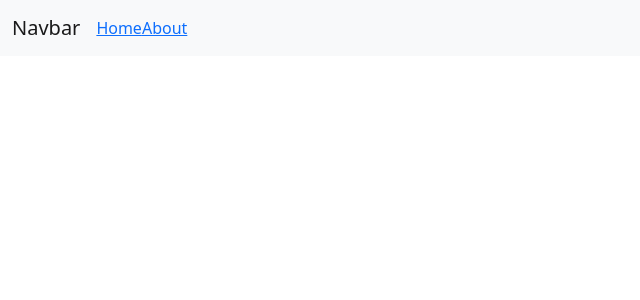
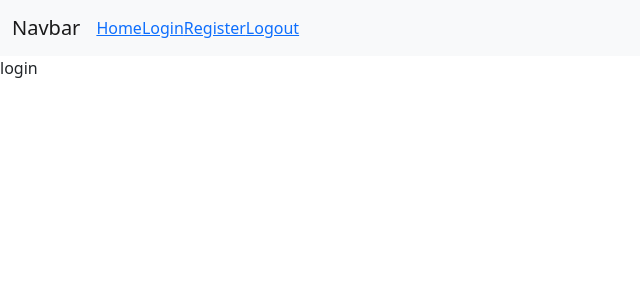
Before and after one commit to ksentak/bbq-recipes, a Vue app in the folder front-end/: page /login in a window 1280 px wide. Before the commit this address had no page. Shown: the top 300 px of the page, without its empty margins (0-640 px from the left). Built offline with nearby package versions, Linux system fonts and the light colour scheme; no server answers.

Commit message:
begin implementing auth

```diff
--- a/front-end/package.json
+++ b/front-end/package.json
@@ -10,6 +10,7 @@
   "dependencies": {
     "bootstrap": "^5.0.0-beta2",
     "core-js": "^3.6.5",
+    "firebase": "^8.2.9",
     "vue": "^3.0.0",
     "vue-router": "^4.0.0-0",
     "vuex": "^4.0.0-0"
--- a/front-end/src/App.vue
+++ b/front-end/src/App.vue
@@ -6,11 +6,29 @@
 </template>
 
 <script>
+import { onBeforeMount } from 'vue';
+import { useRouter, useRoute } from 'vue-router';
+import firebase from 'firebase';
 import Navbar from '@/components/Navbar';
+
 export default {
   name: 'App',
   components: {
     Navbar
+  },
+  setup() {
+    const router = useRouter();
+    const route = useRoute();
+
+    onBeforeMount(() => {
+      firebase.auth().onAuthStateChanged((user) => {
+        if (!user) {
+          router.replace('/login');
+        } else if (route.path === '/login' || route.path === '/register') {
+          router.replace('/');
+        }
+      });
+    });
   }
 };
 </script>
--- a/front-end/src/components/Navbar.vue
+++ b/front-end/src/components/Navbar.vue
@@ -19,7 +19,13 @@
             <router-link to="/">Home</router-link>
           </li>
           <li class="nav-item">
-            <router-link to="/about">About</router-link>
+            <router-link to="/login">Login</router-link>
+          </li>
+          <li class="nav-item">
+            <router-link to="/register">Register</router-link>
+          </li>
+          <li class="nav-item">
+            <router-link to="/logout">Logout</router-link>
           </li>
         </ul>
       </div>
--- a/front-end/src/main.js
+++ b/front-end/src/main.js
@@ -2,8 +2,20 @@ import { createApp } from 'vue';
 import App from './App.vue';
 import router from './router';
 import store from './store';
+import firebase from 'firebase';
 import 'bootstrap/dist/css/bootstrap.min.css';
 import 'bootstrap/dist/js/bootstrap.bundle.js';
+
+const firebaseConfig = {
+  apiKey: process.env.VUE_APP_APIKEY,
+  authDomain: process.env.VUE_APP_AUTHDOMAIN,
+  projectId: process.env.VUE_APP_PROJECTID,
+  storageBucket: process.env.VUE_APP_STORAGEBUCKET,
+  messagingSenderId: process.env.VUE_APP_MESSAGINGSENDERID,
+  appId: process.env.VUE_APP_APPID
+};
+
+firebase.initializeApp(firebaseConfig);
 
 createApp(App)
   .use(store)
--- a/front-end/src/router/index.js
+++ b/front-end/src/router/index.js
@@ -7,6 +7,16 @@ const routes = [
     path: '/',
     name: 'Home',
     component: Home
+  },
+  {
+    path: '/login',
+    name: 'Login',
+    component: () => import('@/views/Login.vue')
+  },
+  {
+    path: '/register',
+    name: 'Register',
+    component: () => import('@/views/Register.vue')
   },
   {
     path: '/about',
--- /dev/null
+++ b/front-end/src/views/Login.vue
@@ -0,0 +1,13 @@
+<template>
+  <div class="login">
+    login
+  </div>
+</template>
+
+<script>
+export default {
+  name: 'Login'
+};
+</script>
+
+<style></style>
--- /dev/null
+++ b/front-end/src/views/Register.vue
@@ -0,0 +1,13 @@
+<template>
+  <div class="register">
+    register
+  </div>
+</template>
+
+<script>
+export default {
+  name: 'Register'
+};
+</script>
+
+<style></style>
```
Also changed, not shown: 2 other files (tests, documents, lock files or other folders).
